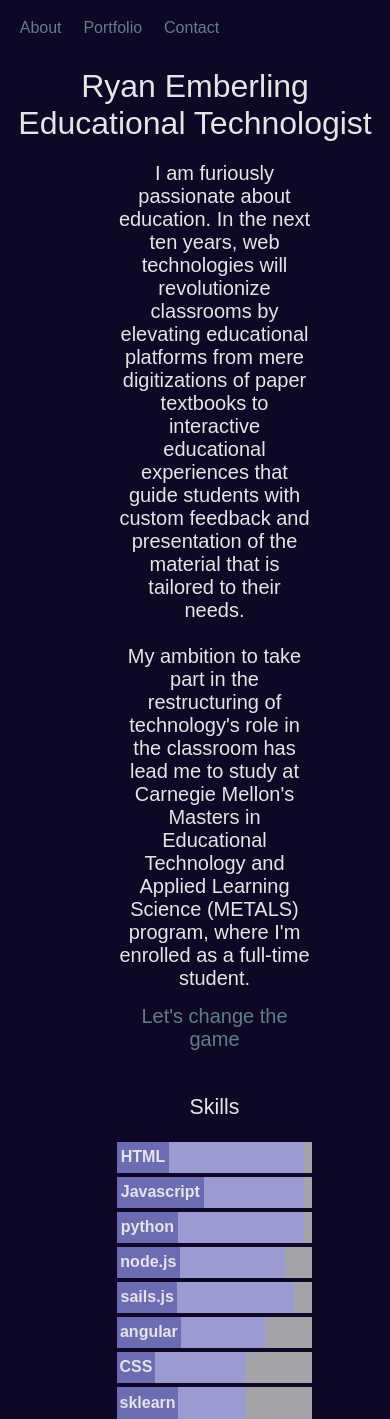
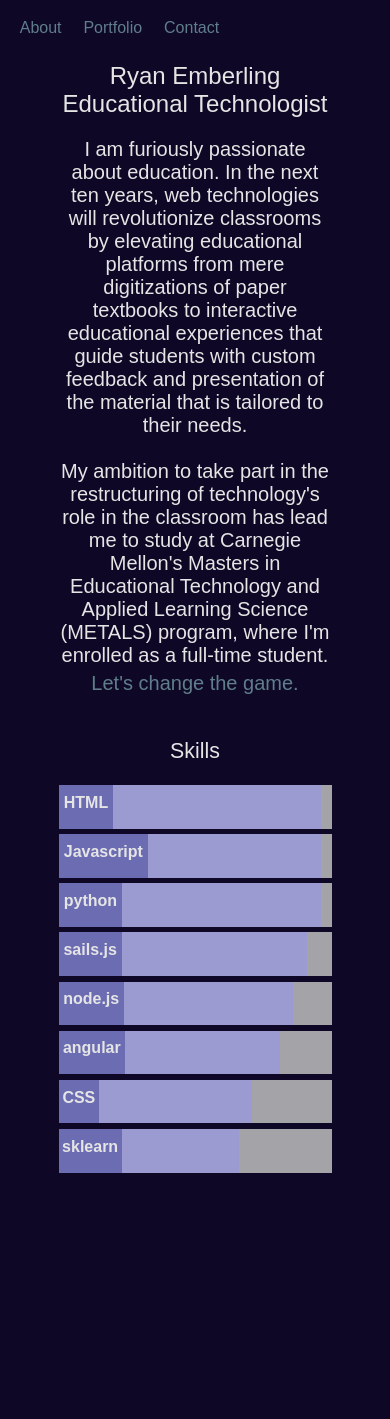
Before and after one commit to itsalaidbacklife/personal_website, an Angular app: page /#/ in a window 390 px wide. After the commit the page ends 1173 px from the top, so only its background shows below. Built offline with nearby package versions, Linux system fonts and the light colour scheme.

Commit message:
Updated contact page text and reformatted mobile styles for all pages

```diff
--- a/src/app/about/about.component.css
+++ b/src/app/about/about.component.css
@@ -11,6 +11,10 @@ h2 {
 #skillLabel {
 	text-align: center;
 	font-size: 16pt;
+}
+
+div p a {
+	margin:	0px;
 }
 
 /*Large Screens only*/
@@ -41,12 +45,15 @@ h2 {
 
 /*Small screens only*/
 @media screen and (max-width: 1000px) {
+	#aboutContainer {
+		left: 0px;
+	}
 	#spiel {
 		display: block;
 		position: relative;
-		width: 50%;
-		margin-left: 25%;
-		margin-right: 25%;
+		width: 70%;
+		margin-left: 15%;
+		margin-right: 15%;
 		margin-top: 5%;
 		text-align: center;
 		font-size: 15pt;
@@ -59,11 +66,11 @@ h2 {
 	#skills {
 		display: block;
 		position: relative;
-		width: 50%;
+		width: 70%;
 		font-weight: bold;
 		/*border: 2px solid white;*/
-		margin-left: 25%;
-		margin-right: 25%;
+		margin-left: 15%;
+		margin-right: 15%;
 		margin-top: 10%;
 		margin-bottom: 10%;
 	}
--- a/src/app/about/about.component.html
+++ b/src/app/about/about.component.html
@@ -5,7 +5,7 @@
 		<p>I am furiously passionate about education. In the next ten years, web technologies will revolutionize classrooms by elevating educational platforms from mere digitizations of paper textbooks to interactive educational experiences that guide students with custom feedback and presentation of the material that is tailored to their needs.
 
 			<br> <br>
-			My ambition to take part in the restructuring of technology's role in the classroom has lead me to study at Carnegie Mellon's Masters in Educational Technology and Applied Learning Science (METALS) program, where I'm enrolled as a full-time student.<a routerLink="/contact">Let's change the game</a>
+			My ambition to take part in the restructuring of technology's role in the classroom has lead me to study at Carnegie Mellon's Masters in Educational Technology and Applied Learning Science (METALS) program, where I'm enrolled as a full-time student.<a routerLink="/contact">Let's change the game.</a>
 		</p>
 	</div>
 
@@ -15,10 +15,10 @@
 		<app-skillbar [skill]="'HTML'" [width]="'90%'"></app-skillbar>
 		<app-skillbar [skill]="'Javascript'" [width]="'90%'"></app-skillbar>
 		<app-skillbar [skill]="'python'" [width]="'90%'"></app-skillbar>
+		<app-skillbar [skill]="'sails.js'" [width]="'85%'"></app-skillbar>
 		<app-skillbar [skill]="'node.js'" [width]="'80%'"></app-skillbar>
-		<app-skillbar [skill]="'sails.js'" [width]="'85%'"></app-skillbar>
-		<app-skillbar [skill]="'angular'" [width]="'70%'"></app-skillbar>
-		<app-skillbar [skill]="'CSS'" [width]="'60%'"></app-skillbar>
+		<app-skillbar [skill]="'angular'" [width]="'75%'"></app-skillbar>
+		<app-skillbar [skill]="'CSS'" [width]="'65%'"></app-skillbar>
 		<app-skillbar [skill]="'sklearn'" [width]="'60%'"></app-skillbar>
 	</div>
 </div>
--- a/src/app/contact/contact.component.css
+++ b/src/app/contact/contact.component.css
@@ -18,7 +18,12 @@ a {
 
 /*Small Screens only*/
 @media screen and (max-width: 600px) {
+	#contactContainer {
+		margin-left: 0px;
+	}
 	p {
-		font-size: 11pt;
+		font-size: 1.25em;
+		width: 80%;
+		left: 10%;
 	}
 }
--- a/src/app/contact/contact.component.html
+++ b/src/app/contact/contact.component.html
@@ -1,9 +1,9 @@
 <div id="contactContainer">
 	<h3>Want to get in touch?</h3>
-	<p>Looking to build a robust web application or educational tool? Need a responsive webserver with databasing and live updates through websockets? Interested in the cutting-edge Intelligent Tutoring Systems developed at Carnegie Mellon? Simply want to pontificate about the nature of life, love, or music? Hit me up! I'm available for work.</p>
+	<p>Looking to build, updgrade, or maintain an educational tool? Need expertise in learning science or full-stack web development? Interested in the cutting-edge Intelligent Tutoring Systems developed at Carnegie Mellon? Simply want to pontificate about the nature of life, love, or learning? Hit me up! I'm available for work.</p>
+	<a href="/assets/Emberling Resume.pdf" target="_blank">My Resume</a>
+	<a href="https://github.com/itsalaidbacklife" target="_blank">My github</a>
+	<!-- <a href="https://github.com/TeasingSisyphus" target="_blank">My github organization</a> -->
+	<br>
 	<a href="mailto: ryan.emberling@gmail.com">Email: ryan.emberling@gmail.com</a>
-	<a href="https://github.com/itsalaidbacklife" target="_blank">My github</a>
-	<a href="https://github.com/TeasingSisyphus" target="_blank">My github organization</a>
-	<br>
-	<a href="/assets/Emberling Resume.pdf" target="_blank">My Resume</a>
 </div>
--- a/src/app/portfolio-entry/portfolio-entry.component.css
+++ b/src/app/portfolio-entry/portfolio-entry.component.css
@@ -26,3 +26,17 @@ img	{
 #imageWrap a:hover {
   opacity: .0;
 }
+
+/*@media screen and (max-width: 700) {
+	.entryWrapper {
+		width: 70% !important;
+		left: 15% !important;
+	}
+}*/
+/*Small Screens only*/
+@media screen and (max-width: 600px) {
+	.entryWrapper {
+		width: 70% !important;
+		left: 15% !important;
+	}
+}
--- a/src/styles.css
+++ b/src/styles.css
@@ -72,3 +72,10 @@ body {
   z-index: 3;
   background-color: #2E2453;
 }*/
+
+/*Small Screens only*/
+@media screen and (max-width: 600px) {
+  #header {
+    font-size: 1.5em;
+  }
+}
```
Also changed, not shown: src/assets/dimentional-analysis-kg-expansion.PNG.
